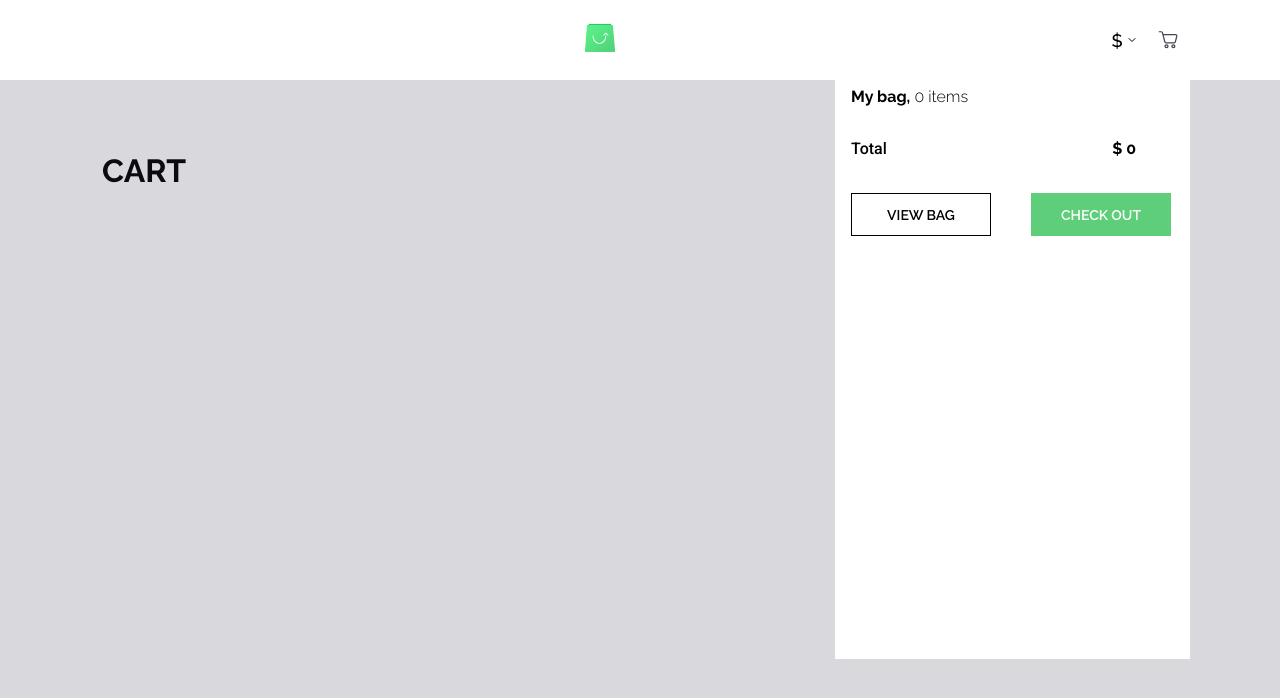
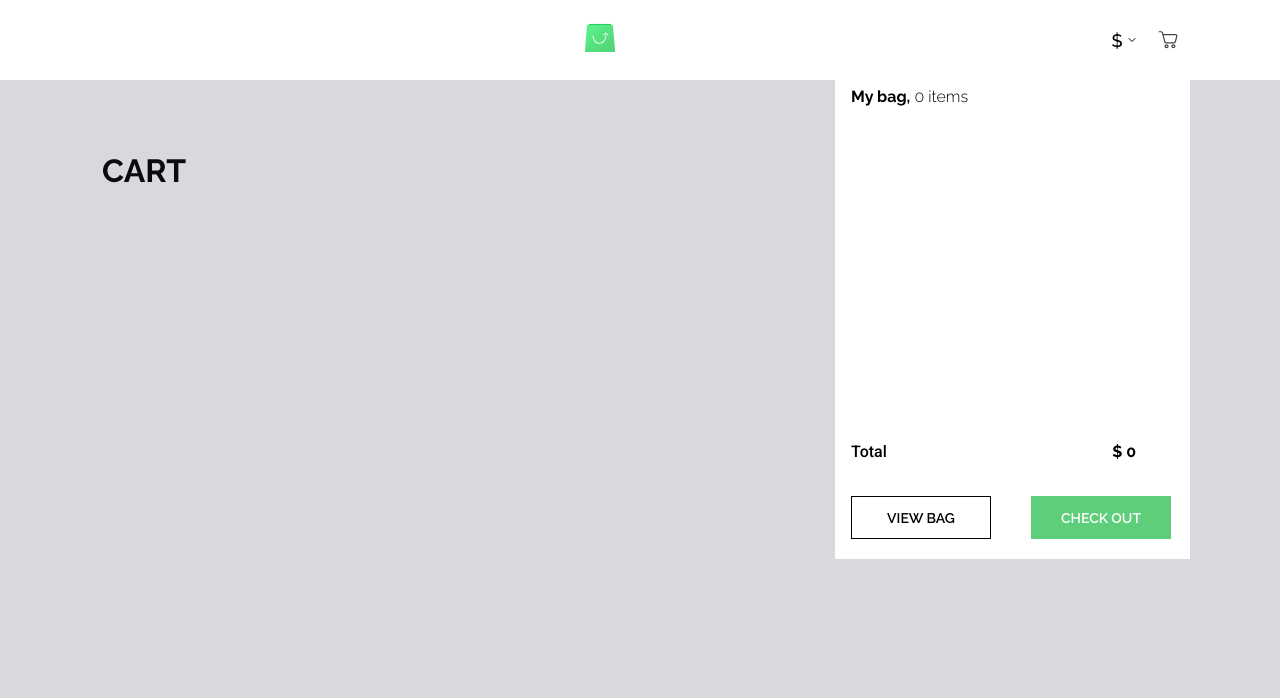
Before and after one commit to caiocavalcante063/minimalistic-web-store, a React (Create React App) app: page /cart in a window 1280 px wide. Both pictures are taken after a click on the button 1168 px from the left and 39 px from the top of the page. Shown: the top 698 px of the page. Built offline with nearby package versions, Linux system fonts and the light colour scheme.

Commit message:
fix empty cart overlay empty style

```diff
--- a/src/components/CartOverlay.jsx
+++ b/src/components/CartOverlay.jsx
@@ -54,6 +54,7 @@ export class CartOverlay extends Component {
               )} ${productsCounter(cartItems) !== 1 ? "items" : "item"}`}</span>
             </h2>
             <div className="cart-overlay-body-products-container">
+              <div className="cart-overlay-body-top-container">
                 {cartItems.map(
                   ({ productDetails, selectedAttributes, quantity }, index) => {
                     const price =
@@ -70,7 +71,9 @@ export class CartOverlay extends Component {
                         </div>
                         <h2 className="cart-overlay-body-product-price">{`${
                           price.currency.symbol
-                      }${Math.round(price.amount * quantity * 100) / 100}`}</h2>
+                        }${
+                          Math.round(price.amount * quantity * 100) / 100
+                        }`}</h2>
                         <div className="cart-overlay-body-product-attributes-container">
                           <ProductAttributes
                             attributes={productDetails.attributes}
@@ -95,6 +98,8 @@ export class CartOverlay extends Component {
                     );
                   }
                 )}
+              </div>
+              <div className="cart-overlay-body-bottom-container">
                 <div className="cart-overlay-body-total-container">
                   <h2 className="cart-overlay-body-total-title">
                     Total{" "}
@@ -114,6 +119,7 @@ export class CartOverlay extends Component {
                 </div>
               </div>
             </div>
+          </div>
         )}
       </>
     );
--- a/src/components/Header.jsx
+++ b/src/components/Header.jsx
@@ -62,6 +62,7 @@ export default class Header extends Component {
             {categories.map(({ name }) => {
               return (
                 <div
+                  key={name}
                   className={`header-link-page${
                     selectedCategory === name ? "-selected" : ""
                   }`}
--- a/src/styles/main.css
+++ b/src/styles/main.css
@@ -223,7 +223,14 @@
 
 .header .header-right-container .cart-overlay-body-products-container {
   background-color: #ffffff;
-  height: 500px;
+  display: -webkit-box;
+  display: -ms-flexbox;
+  display: flex;
+  -webkit-box-orient: vertical;
+  -webkit-box-direction: normal;
+      -ms-flex-direction: column;
+          flex-direction: column;
+  height: 400px;
   overflow-y: scroll;
   padding-bottom: 20px;
   padding-left: 16px;
@@ -367,25 +374,29 @@
   width: 105px;
 }
 
-.header .header-right-container .cart-overlay-body-total-container {
+.header .header-right-container .cart-overlay-body-bottom-container {
+  margin-top: auto;
+}
+
+.header .header-right-container .cart-overlay-body-bottom-container .cart-overlay-body-total-container {
   background-color: #ffffff;
   position: relative;
   width: 293px;
 }
 
-.header .header-right-container .cart-overlay-body-total-container h2 {
+.header .header-right-container .cart-overlay-body-bottom-container .cart-overlay-body-total-container h2 {
   font-family: "Roboto", sans-serif;
   font-size: 16px;
   font-weight: 500;
 }
 
-.header .header-right-container .cart-overlay-body-total-container h2 span {
+.header .header-right-container .cart-overlay-body-bottom-container .cart-overlay-body-total-container h2 span {
   font-weight: 700;
   position: absolute;
   right: 8px;
 }
 
-.header .header-right-container .cart-overlay-body-bag-and-checkout-container {
+.header .header-right-container .cart-overlay-body-bottom-container .cart-overlay-body-bag-and-checkout-container {
   display: -webkit-box;
   display: -ms-flexbox;
   display: flex;
@@ -395,7 +406,7 @@
   margin-top: 35px;
 }
 
-.header .header-right-container .cart-overlay-body-bag-and-checkout-container button.view-bag-button {
+.header .header-right-container .cart-overlay-body-bottom-container .cart-overlay-body-bag-and-checkout-container button.view-bag-button {
   background-color: #ffffff;
   border: 1px solid black;
   color: black;
@@ -406,7 +417,7 @@
   width: 140px;
 }
 
-.header .header-right-container .cart-overlay-body-bag-and-checkout-container button.checkout-button {
+.header .header-right-container .cart-overlay-body-bottom-container .cart-overlay-body-bag-and-checkout-container button.checkout-button {
   background-color: #5ece7b;
   border: none;
   color: #ffffff;
```
Also changed, not shown: src/styles/_header.scss (+9 -3 lines), 1 other file (tests, documents, lock files or other folders). Lines whose indentation alone changed are shown as unchanged.
